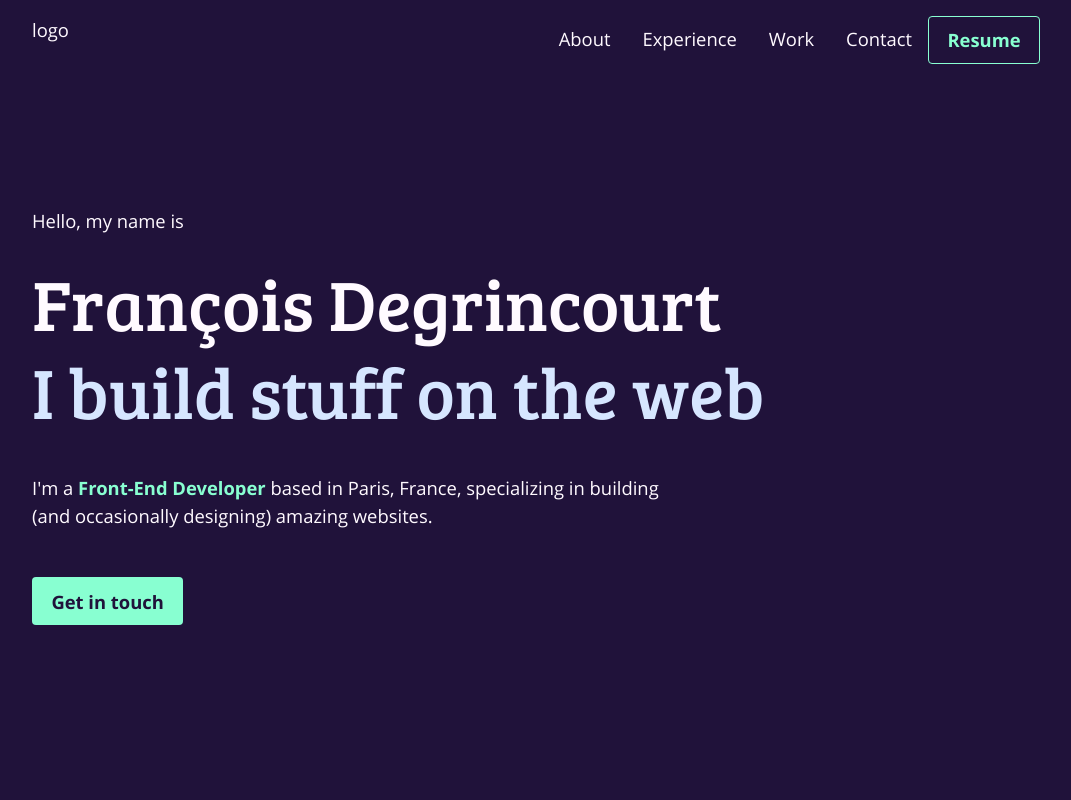
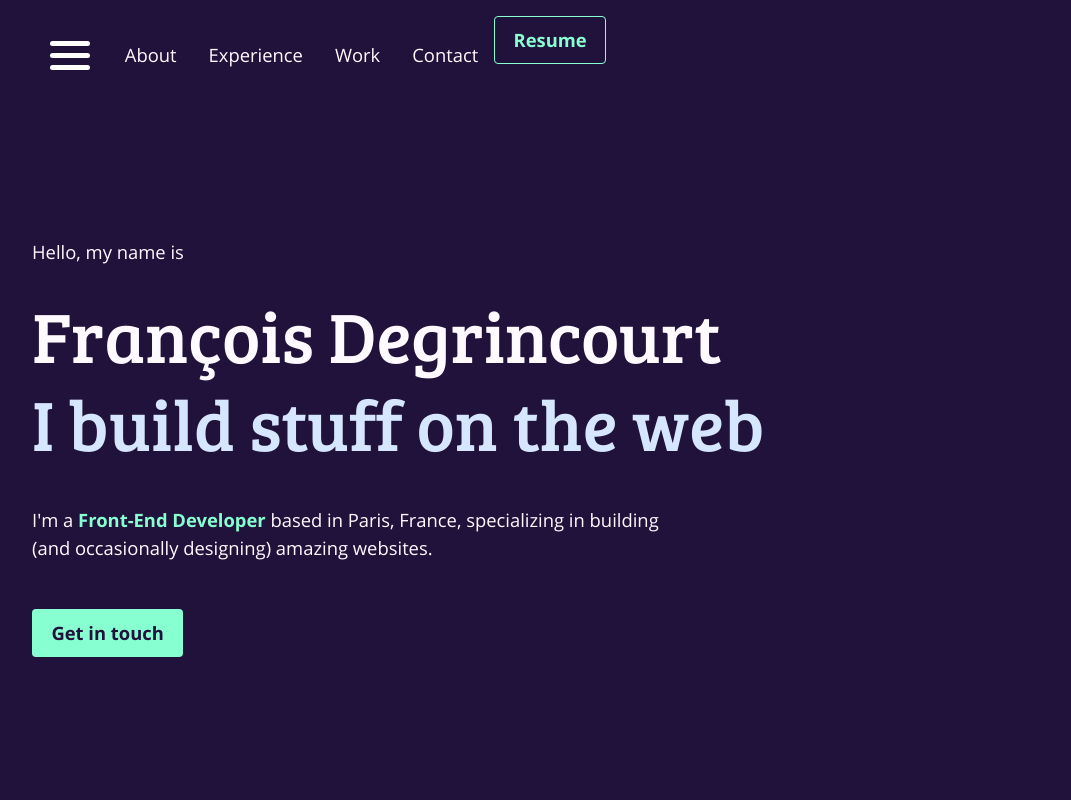
Before and after one commit to fr2Dev/portfolio-v3, a React (Create React App) app: page / in a window 1280 px wide. Shown: the top 800 px of the page, without its empty margins (104-1175 px from the left). Built offline with nearby package versions, Linux system fonts and the light colour scheme.

Commit message:
[WIP] - Add parts for mobile nav

```diff
--- a/src/App.tsx
+++ b/src/App.tsx
@@ -1,6 +1,7 @@
 import React from 'react';
+import useWindowSize from './hook/useMedia';
 import { ThemeProvider } from 'styled-components';
-import { Avatar, Card, Preview } from './components';
+import { Avatar, Card, ButtonMenu } from './components';
 import { GlobalStyle, theme } from './style';
 import {
   MainWrapper,
@@ -27,6 +28,23 @@ import {
 import './style/fonts.css';
 
 function App() {
+  const size = useWindowSize();
+  const { width, height } = size;
+  console.log(
+    '%c☘ %cheight%c:',
+    'font-weight:bold;color: #0F9D58;font-size:1.2em;',
+    'font-weight:bold;border-bottom:2px solid #0F9D58;',
+    'font-weight:bold;',
+    height
+  );
+  console.log(
+    '%c☘ %cwidth%c:',
+    'font-weight:bold;color: #0F9D58;font-size:1.2em;',
+    'font-weight:bold;border-bottom:2px solid #0F9D58;',
+    'font-weight:bold;',
+    width
+  );
+
   return (
     <MainWrapper>
       <GlobalStyle />
@@ -34,7 +52,8 @@ function App() {
         <Container className="App">
           <Header>
             <Row as={Nav}>
-              <div>logo</div>
+              <div style={{ display: 'none' }}>logo</div>
+              <ButtonMenu />
               <Row as="ul" mobile>
                 <ItemNav>
                   <a href="#">About</a>
@@ -147,47 +166,6 @@ function App() {
               </Experience>
             </section>
             <SectionProjects />
-            {/* <section className="flow">
-              <h3>Some stuff I've made</h3>
-              <Preview>
-                <a href="#">
-                  <img src="https://francoisdpro.eu/assets/img/png/natours.png" alt="tst" />
-                </a>
-                <div>
-                  <Card variant="browser">
-                    <h5>Home page</h5>
-                    <p>
-                      A landing page where you get multiples informations like your todo list, time,
-                      weather or some quotes.
-                    </p>
-                    <TechList as="ul" wrap="wrap">
-                      <li>React</li>
-                      <li>Typescript</li>
-                      <li>Styled-Components</li>
-                    </TechList>
-                  </Card>
-                </div>
-              </Preview>
-              <Preview reversed>
-                <a href="#">
-                  <img src="https://francoisdpro.eu/assets/img/png/natours.png" alt="tst" />
-                </a>
-                <div>
-                  <Card variant="browser">
-                    <h5>Home page</h5>
-                    <p>
-                      A landing page where you get multiples informations like your todo list, time,
-                      weather or some quotes.
-                    </p>
-                    <TechList as="ul" wrap="wrap">
-                      <li>React</li>
-                      <li>Typescript</li>
-                      <li>Styled-Component</li>
-                    </TechList>
-                  </Card>
-                </div>
-              </Preview>
-            </section> */}
             <Contact className="flow">
               <h3>Get In Touch</h3>
               <Card variant="message">
--- /dev/null
+++ b/src/components/buttonMenu.tsx
@@ -0,0 +1,41 @@
+import React from 'react';
+import styled, { css } from 'styled-components';
+
+const Button = styled.button`
+  margin: 1em;
+  width: 40px;
+
+  &:after,
+  &:before,
+  & div {
+    background-color: #fff;
+    border-radius: 3px;
+    content: '';
+    display: block;
+    height: 5px;
+    margin: 7px 0;
+    transition: all 0.2s ease-in-out;
+  }
+
+  &:hover:before {
+    transform: translateY(12px) rotate(135deg);
+  }
+
+  &:hover:after {
+    transform: translateY(-12px) rotate(-135deg);
+  }
+
+  &:hover div {
+    transform: scale(0);
+  }
+`;
+
+const ButtonMenu = () => {
+  return (
+    <Button className="nav-icon">
+      <div></div>
+    </Button>
+  );
+};
+
+export default ButtonMenu;
--- a/src/components/index.ts
+++ b/src/components/index.ts
@@ -1,3 +1,4 @@
 export { default as Avatar } from './avatar';
 export { default as Card } from './card';
 export { default as Preview } from './preview';
+export { default as ButtonMenu } from './buttonMenu';
--- a/src/components/layouts/about.ts
+++ b/src/components/layouts/about.ts
@@ -2,6 +2,7 @@ import styled from 'styled-components';
 
 export const About = styled.div`
   display: grid;
+  grid-row-gap: 2rem;
   grid-template-columns: repeat(12, 1fr);
 
   & > * {
--- a/src/components/layouts/preview.ts
+++ b/src/components/layouts/preview.ts
@@ -14,6 +14,7 @@ export const Preview = styled.div<PreviewProps>`
     height: 100%;
     object-fit: cover;
     width: 100%;
+    transition: transform var(--transition);
   }
 
   h5 {
@@ -22,11 +23,15 @@ export const Preview = styled.div<PreviewProps>`
 
   a {
     filter: grayscale(1);
-    transition: filter 0.15s ease-in-out;
+    transition: filter var(--transition);
 
     &:hover,
     &:focus {
       filter: none;
+
+      img {
+        transform: scale(1.025);
+      }
     }
   }
 
--- a/src/components/styled/styledButton.ts
+++ b/src/components/styled/styledButton.ts
@@ -31,7 +31,7 @@ export const Button = styled.button<ButtonProps>`
   ${({ outlined }) =>
     outlined &&
     css`
-      --clr-bg: var(--clr-main);
+      --clr-bg: transparent;
       --clr-font: var(--clr-secondary);
       --clr-border: var(--clr-secondary);
     `};
--- a/src/components/styled/styledHeader.ts
+++ b/src/components/styled/styledHeader.ts
@@ -2,7 +2,17 @@ import styled from 'styled-components';
 
 export const Header = styled.header`
   @media only screen and (max-width: 767px) {
-    display: none;
+    /* display: none; */
+    background: ${({ theme }) => theme.colors.grey};
+    border-left: 2px solid ${({ theme }) => theme.colors.secondary};
+    bottom: 0;
+    display: grid;
+    font-size: clamp(1.25rem, calc(2vw + 1rem), 3rem);
     position: absolute;
+    right: 0;
+    top: 0;
+    place-items: center;
+    width: min(50vw, 400px);
+    z-index: 4;
   }
 `;
--- a/src/components/styled/styledNav.ts
+++ b/src/components/styled/styledNav.ts
@@ -8,6 +8,10 @@ export const ItemNav = styled.li`
 
 export const Nav = styled.nav`
   margin-top: var(--base, 1rem);
+
+  li {
+    text-align: center;
+  }
 
   ${ItemNav} {
     padding: 0 var(--base, 1rem);
--- /dev/null
+++ b/src/hook/useMedia.ts
@@ -0,0 +1,39 @@
+import { useState, useEffect } from 'react'; // Hook
+
+type Size = undefined | number;
+interface WindowSize {
+  width: Size;
+  height: Size;
+}
+function useMedia() {
+  // Initialize state with undefined width/height so server and client renders match
+  // Learn more here: https://joshwcomeau.com/react/the-perils-of-rehydration/
+  const [windowSize, setWindowSize] = useState({
+    width: 0,
+    height: 0,
+  });
+
+  useEffect(() => {
+    // Handler to call on window resize
+    function handleResize() {
+      // Set window width/height to state
+      setWindowSize({
+        width: window.innerWidth,
+        height: window.innerHeight,
+      });
+    }
+
+    // Add event listener
+    window.addEventListener('resize', handleResize);
+
+    // Call handler right away so state gets updated with initial window size
+    handleResize();
+
+    // Remove event listener on cleanup
+    return () => window.removeEventListener('resize', handleResize);
+  }, []); // Empty array ensures that effect is only run on mount
+
+  return windowSize;
+}
+
+export default useMedia;
--- a/src/style/globalStyle.ts
+++ b/src/style/globalStyle.ts
@@ -73,6 +73,17 @@ const GlobalStyle = createGlobalStyle`
     color: var(--clr-secondary);
   }
 
+  body.blur {
+    overflow: hidden;
+
+    main {
+    filter: blur(15px) brightness(0.7);
+    transition: var(--transition);
+    pointer-events: none;
+    user-select: none;
+  }
+  }
+
 
   .flow {
     & > * + * {
--- a/src/style/vars.ts
+++ b/src/style/vars.ts
@@ -13,6 +13,7 @@ const vars = css`
   --clr-grey: ${grey};
   --radius: ${radius};
   --base: ${base};
+  --transition: 0.15s cubic-bezier(0.65, 0.05, 0.36, 1);
 `;
 
 export default vars;
```
